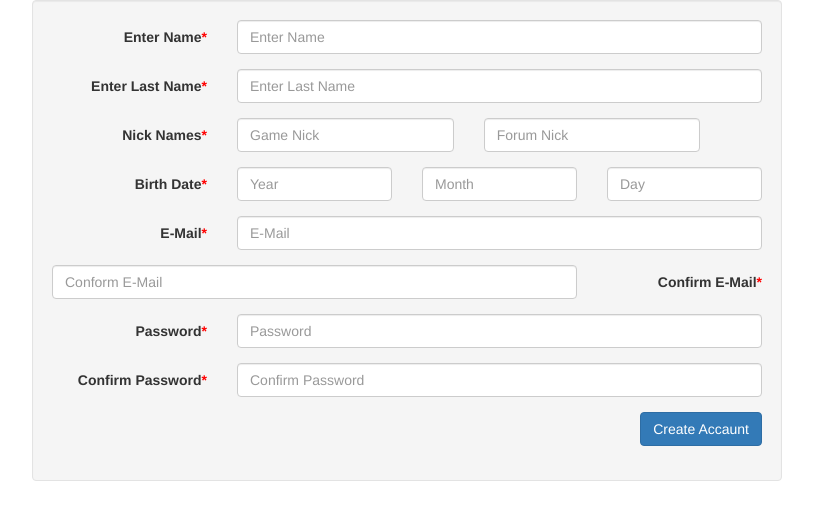
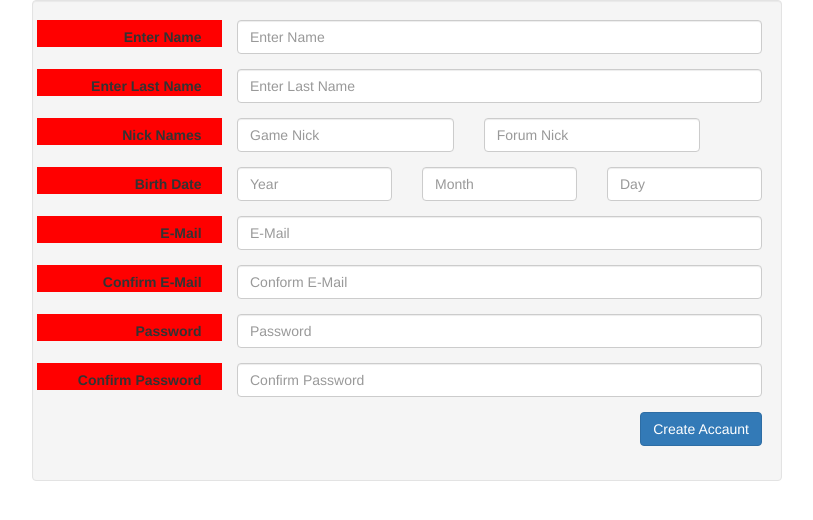
Before and after one commit to Ivaniouk/Projects, a PHP site: page / in a window 1280 px wide. Shown: the top 520 px of the page, without its empty margins (233-1046 px from the left). Run offline with PHP 8.4, Linux system fonts and the light colour scheme; style sheets or scripts are compiled from the project's sources.

Commit message:
seems like col doesn`t working

```diff
--- a/BootStrap/RegForm/css/myStyle.less
+++ b/BootStrap/RegForm/css/myStyle.less
@@ -37,3 +37,7 @@ label:after {
     padding-bottom: 15px;
   }
 }
+
+label{
+  background-color: red;
+}
--- a/BootStrap/RegForm/index.html
+++ b/BootStrap/RegForm/index.html
@@ -66,19 +66,19 @@
 						  </div>
 					  </div>
 					  <div class="form-group">
-						  <label class="col-sm-12 col-md-3 col-lg-3  control-label hidden-xs pull-right">Confirm E-Mail</label>
+						  <label class="col-sm-4 col-md-3 col-lg-3 control-label hidden-xs ">Confirm E-Mail</label>
 						  <div class="col-xs-12 col-sm-12 col-md-9 col-lg-9">
 							  <input type="text" class="form-control" placeholder="Conform E-Mail" required>
 						  </div>
 					  </div>
 					  <div class="form-group">
-						  <label class="col-sm-12 col-md-3 col-lg-3 control-label hidden-xs">Password</label>
+						  <label class="col-sm-1 col-md-3 col-lg-3 control-label hidden-xs">Password</label>
 						  <div class="col-xs-12 col-sm-12 col-md-9 col-lg-9">
 							  <input type="password" class="form-control" placeholder="Password" required>
 						  </div>
 					  </div>
 					  <div class="form-group">
-						  <label class="col-sm-4 col-md-3 col-lg-3 control-label hidden-xs">Confirm Password</label>
+						  <label class="col-sm-4 col-md-3 col-lg-3  control-label hidden-xs">Confirm Password</label>
 						  <div class="col-xs-12 col-sm-12 col-md-9 col-lg-9">
 							  <input type="password" class="form-control" placeholder="Confirm Password" required>
 						  </div>
```
